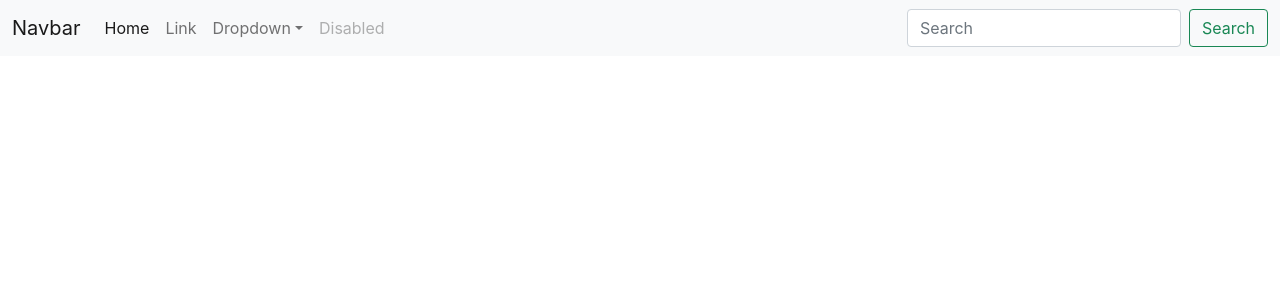
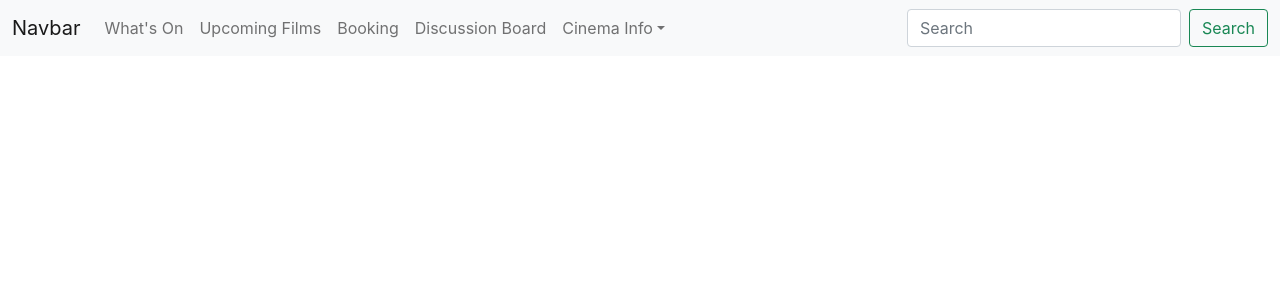
Before and after one commit to Stephanie-Ash/QA-cinema-team1, a React (Create React App) app in the folder react/qa-cinema/: page / in a window 1280 px wide. Shown: the top 300 px of the page. Built offline with nearby package versions, Linux system fonts and the light colour scheme.

Commit message:
QC-3 updated link names

```diff
--- a/react/qa-cinema/src/components/Navbar.jsx
+++ b/react/qa-cinema/src/components/Navbar.jsx
@@ -1,4 +1,4 @@
-
+import { Link } from "react-router-dom";
 
 const Navbar = () => {
 
@@ -7,31 +7,36 @@ const Navbar = () => {
         <header>
             <nav class="navbar navbar-expand-lg navbar-light bg-light">
                 <div class="container-fluid">
-                    <a class="navbar-brand" href="#">Navbar</a>
+                    <Link class="navbar-brand" to="#">Navbar</Link>
                     <button class="navbar-toggler" type="button" data-bs-toggle="collapse" data-bs-target="#navbarSupportedContent" aria-controls="navbarSupportedContent" aria-expanded="false" aria-label="Toggle navigation">
                         <span class="navbar-toggler-icon"></span>
                     </button>
                     <div class="collapse navbar-collapse" id="navbarSupportedContent">
                         <ul class="navbar-nav me-auto mb-2 mb-lg-0">
                             <li class="nav-item">
-                                <a class="nav-link active" aria-current="page" href="#">Home</a>
+                                <Link class="nav-link" to="#">What's On</Link>
                             </li>
                             <li class="nav-item">
-                                <a class="nav-link" href="#">Link</a>
+                                <Link class="nav-link" to="#">Upcoming Films</Link>
+                            </li>
+                            <li class="nav-item">
+                                <Link class="nav-link" to="#">Booking</Link>
+                            </li>
+                            <li class="nav-item">
+                                <Link class="nav-link" to="#">Discussion Board</Link>
                             </li>
                             <li class="nav-item dropdown">
-                                <a class="nav-link dropdown-toggle" href="#" id="navbarDropdown" role="button" data-bs-toggle="dropdown" aria-expanded="false">
-                                    Dropdown
-                                </a>
+                                <Link class="nav-link dropdown-toggle" to="#" id="navbarDropdown" role="button" data-bs-toggle="dropdown" aria-expanded="false">
+                                    Cinema Info
+                                </Link>
                                 <ul class="dropdown-menu" aria-labelledby="navbarDropdown">
-                                    <li><a class="dropdown-item" href="#">Action</a></li>
-                                    <li><a class="dropdown-item" href="#">Another action</a></li>
-                                    <li><hr class="dropdown-divider" /></li>
-                                    <li><a class="dropdown-item" href="#">Something else here</a></li>
+                                    <li><Link class="dropdown-item" to="#">Opening Times</Link></li>
+                                    <li><Link class="dropdown-item" to="#">Classifications</Link></li>
+                                    <li><Link class="dropdown-item" to="#">Places to Go</Link></li>
+                                    <li><Link class="dropdown-item" to="#">Find Us</Link></li>
+                                    <li><Link class="dropdown-item" to="#">Contact Us</Link></li>
+                                    <li><Link class="dropdown-item" to="#">About Us</Link></li>
                                 </ul>
-                            </li>
-                            <li class="nav-item">
-                                <a class="nav-link disabled" href="#" tabindex="-1" aria-disabled="true">Disabled</a>
                             </li>
                         </ul>
                         <form class="d-flex">
```
